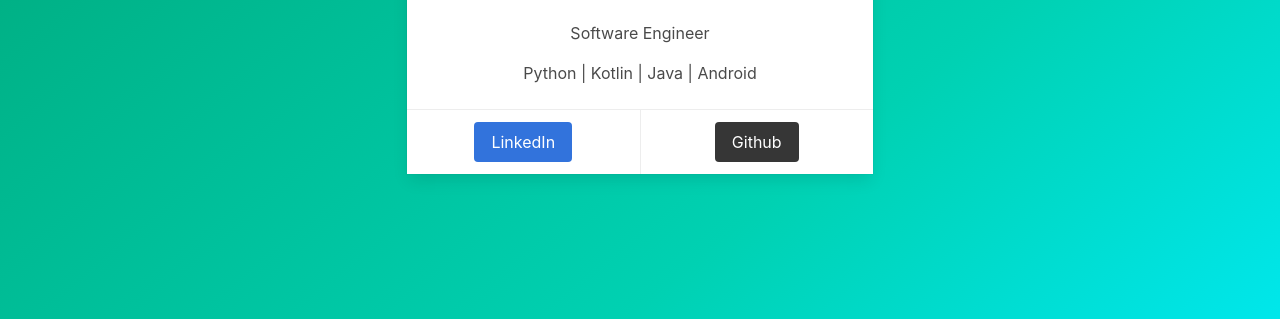
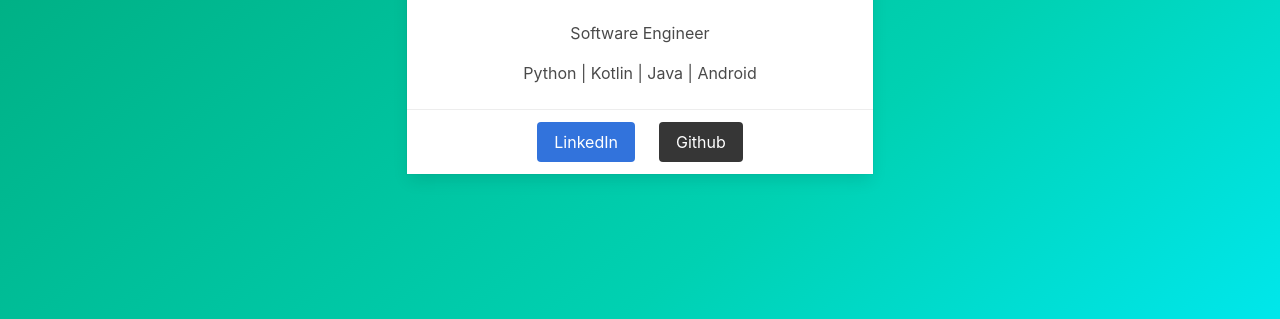
Before and after one commit to dev-danilosilva/aboutme, a plain HTML site: page index.html in a window 1280 px wide. Shown: the part 481-800 px from the top of the page. Drawn offline with Linux system fonts and the light colour scheme.

Commit message:
Card Action Columns

```diff
--- a/index.html
+++ b/index.html
@@ -72,17 +72,21 @@
                             </div>
 
                             <footer class="card-footer">
-                                <a href="https://www.linkedin.com/in/danilosilva29/" target="_blank" class="card-footer-item">
-                                    <span class="button is-link">
-                                        LinkedIn
+                                <span  class="card-footer-item">
+                                    <span class="columns">
+                                        <span class="column">
+                                            <a href="https://www.linkedin.com/in/danilosilva29/" target="_blank" class="button is-link">
+                                                LinkedIn
+                                            </a>
+                                        </span>
+
+                                        <span class="column">
+                                            <a class="button is-dark" href="#" target="_blank">
+                                                Github
+                                            </a>
+                                        </span>
                                     </span>
-                                </a>
-
-                                <a href="#" target="_blank" class="card-footer-item">
-                                    <span class="button is-dark">
-                                        Github
-                                    </span>
-                                </a>
+                                </span>
                             </footer>
                         </div>
 
```
